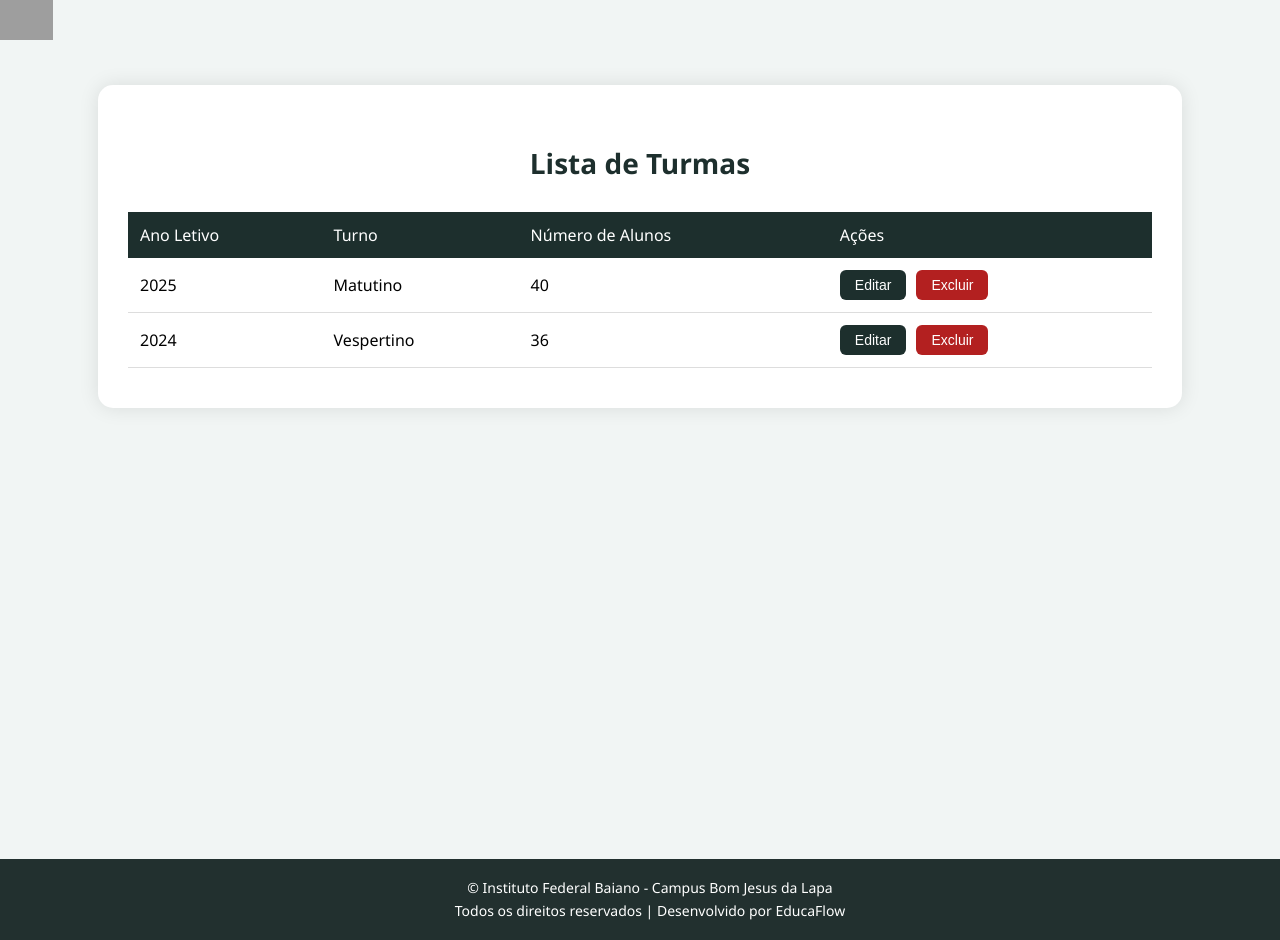
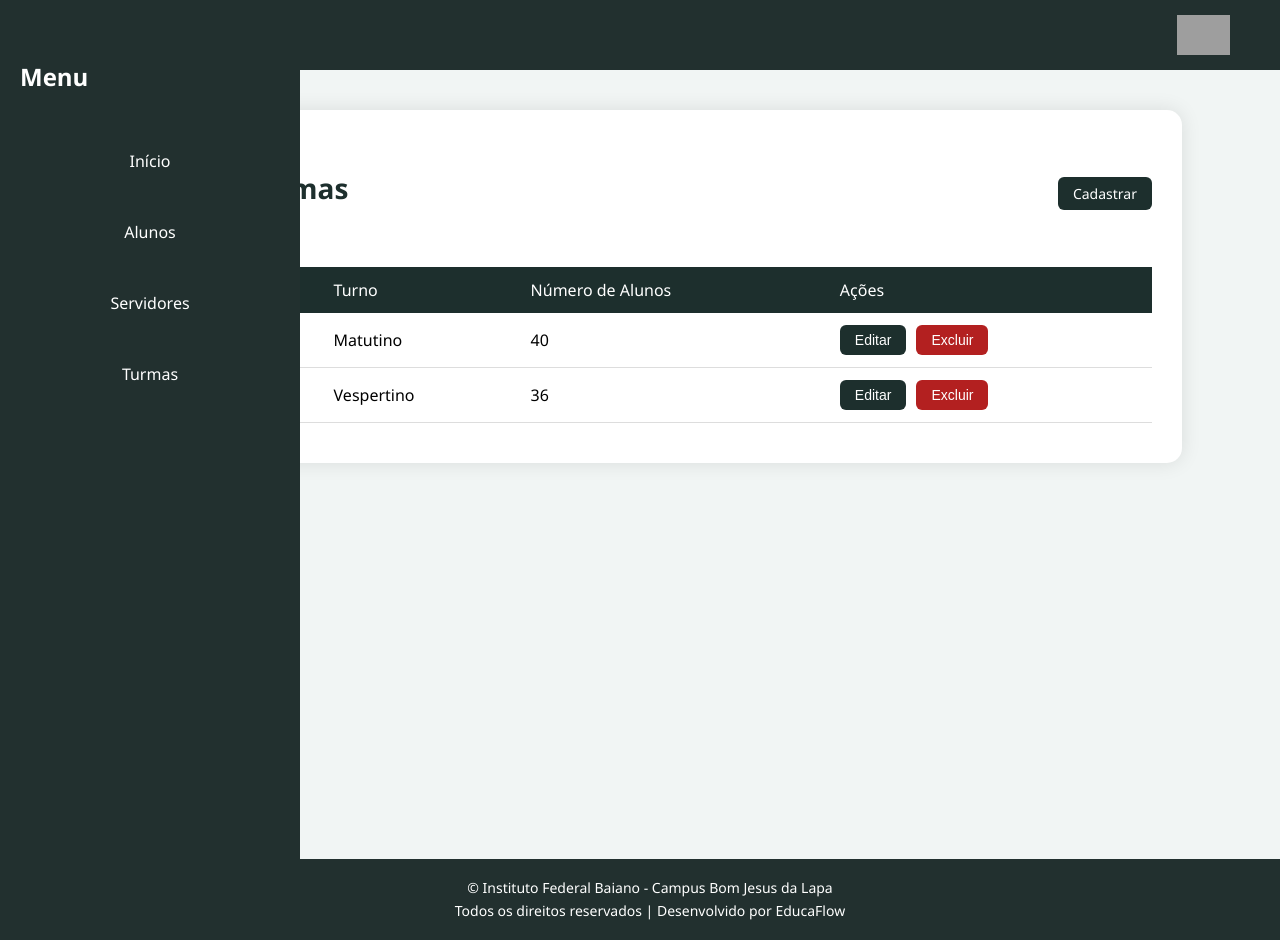
Before and after one commit to helomerces95-coder/Projeto-Samuel, a Flask app: template templates/turmacrud.html in a window 1280 px wide. Run offline with Flask 3, Linux system fonts and the light colour scheme; the template is opened without the code that fills it, so the values that code supplies are empty; grey boxes are pictures that could not be loaded.

Commit message:
Update turmacrud.html

```diff
--- a/templates/turmacrud.html
+++ b/templates/turmacrud.html
@@ -4,16 +4,30 @@
     <meta charset="UTF-8">
     <meta name="viewport" content="width=device-width, initial-scale=1.0">
     <title>Lista de Servidores</title>
-    <link rel="stylesheet" href="turmacrud.css">
+    <link rel="stylesheet" href="../styles/turmacrud.css">
 </head>
 <body>
 
-    <header class="header">
+    <header class="cabecalho">
         <img src="Logo EducaFlow em verde.png" alt="EducaFlow" class="logo">
     </header>
 
+
+    <!-- SIDEBAR -->
+    <aside class="sidebar">
+        <h2>Menu</h2>
+        <a href="index.html" class="menu-item">Início</a>
+        <a href="alunoscrud.html" class="menu-item">Alunos</a>
+        <a href="servidorescrud.html" class="menu-item">Servidores</a>
+        <a href="turmacrud.html" class="menu-item">Turmas</a>
+    </aside>
+
+    <!-- CONTEÚDO PRINCIPAL -->
     <div class="container">
-        <h1 class="titulo">Lista de Turmas</h1>
+        <div class="topo-acoes">
+            <h1 class="titulo">Lista de Turmas</h1>
+            <a href="turma.html" class="btn cadastrar">Cadastrar</a>
+        </div>
 
         <table class="tabela">
             <thead>
```
